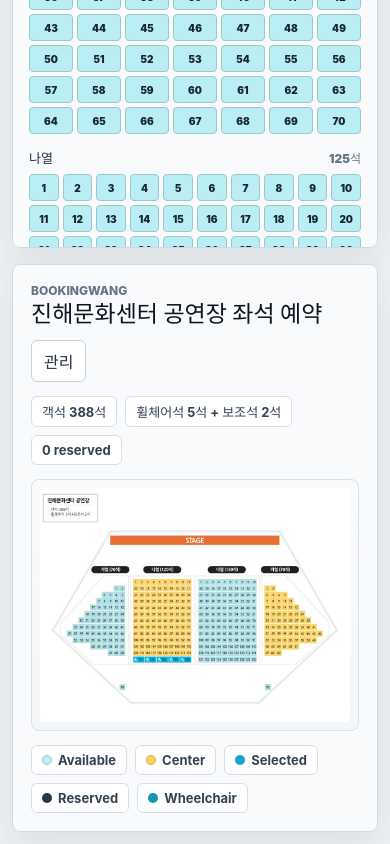
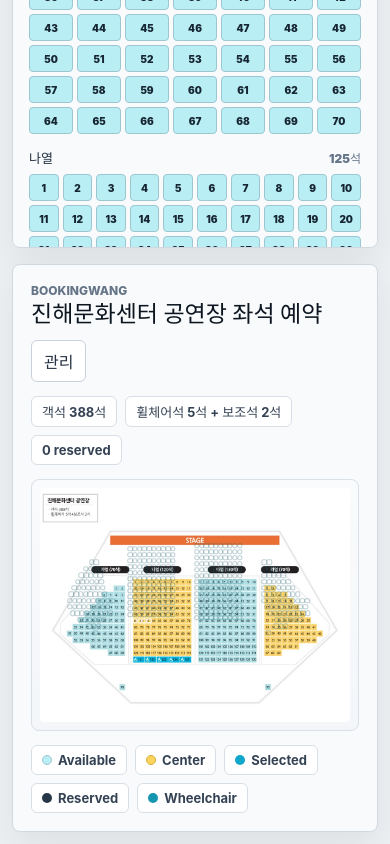
Before and after one commit to binogion-cmd/BookingWang, a React (Vite) app: page / in a window 390 px wide. Shown: the part 415-1259 px from the top of the page. Built offline with nearby package versions, Linux system fonts and the light colour scheme.

Commit message:
Add interactive seat overlay on venue chart

```diff
--- a/src/App.css
+++ b/src/App.css
@@ -128,6 +128,51 @@ h2 {
   margin: 0 auto;
   border-radius: 4px;
   background: #ffffff;
+}
+
+.venue-image-frame {
+  position: relative;
+  width: 100%;
+  max-width: 1120px;
+  margin: 0 auto;
+}
+
+.seat-overlay-layer {
+  position: absolute;
+  inset: 0;
+}
+
+.overlay-seat {
+  position: absolute;
+  width: 1.35%;
+  aspect-ratio: 1;
+  border: 1px solid rgba(8, 79, 95, 0.26);
+  border-radius: 2px;
+  background: rgba(255, 255, 255, 0.02);
+  padding: 0;
+  transform: translate(-50%, -50%);
+}
+
+.overlay-seat:hover {
+  border-color: #ffffff;
+  background: rgba(18, 167, 201, 0.72);
+  box-shadow: 0 0 0 2px rgba(18, 167, 201, 0.28);
+}
+
+.overlay-selected {
+  border-color: #ffffff;
+  background: rgba(18, 167, 201, 0.88);
+  box-shadow: 0 0 0 2px rgba(18, 167, 201, 0.3);
+}
+
+.overlay-reserved {
+  border-color: #ffffff;
+  background: rgba(180, 35, 24, 0.9);
+  box-shadow: 0 0 0 2px rgba(180, 35, 24, 0.24);
+}
+
+.overlay-wheelchair {
+  border-color: #ffffff;
 }
 
 .stage {
@@ -545,6 +590,10 @@ textarea {
     min-width: 0;
   }
 
+  .overlay-seat {
+    width: 1.75%;
+  }
+
   .legend {
     overflow-x: auto;
   }
--- a/src/App.tsx
+++ b/src/App.tsx
@@ -25,6 +25,14 @@ type SeatSection = {
   count: number
   rows: SeatRow[]
   wheelchairSeats?: number[]
+}
+
+type SeatOverlay = {
+  seatId: string
+  label: string
+  x: number
+  y: number
+  wheelchair?: boolean
 }
 
 const STORAGE_KEY = 'bookingwang.reservations.v1'
@@ -80,6 +88,46 @@ const SECTIONS: SeatSection[] = [
   },
   { id: 'DA', name: '다열', className: 'section-center-blue', count: 130, rows: serpentineRows(1, 130, 10) },
   { id: 'RA', name: '라열', className: 'section-right-wing', count: 70, rows: RA_ROWS },
+]
+
+const SECTION_BY_ID = Object.fromEntries(SECTIONS.map((section) => [section.id, section]))
+
+function buildSeatIdBySection(sectionId: string, seat: number) {
+  return `${sectionId}-${seat.toString().padStart(3, '0')}`
+}
+
+function makeOverlaySeat(sectionId: string, seat: number, x: number, y: number): SeatOverlay {
+  const section = SECTION_BY_ID[sectionId]
+  return {
+    seatId: buildSeatIdBySection(sectionId, seat),
+    label: `${section.name} ${seat}번`,
+    x,
+    y,
+    wheelchair: section.wheelchairSeats?.includes(seat) ?? false,
+  }
+}
+
+function makeGridOverlay(sectionId: string, x: number, y: number, dx: number, dy: number): SeatOverlay[] {
+  const section = SECTION_BY_ID[sectionId]
+  return section.rows.flatMap((row, rowIndex) =>
+    row.seats.map((seat, seatIndex) => makeOverlaySeat(sectionId, seat, x + seatIndex * dx, y + rowIndex * dy)),
+  )
+}
+
+function makeWingOverlay(sectionId: string, x: number, y: number, dx: number, dy: number, offsetScale: number): SeatOverlay[] {
+  const section = SECTION_BY_ID[sectionId]
+  return section.rows.flatMap((row, rowIndex) =>
+    row.seats.map((seat, seatIndex) =>
+      makeOverlaySeat(sectionId, seat, x + (row.offset ?? 0) * offsetScale + seatIndex * dx, y + rowIndex * dy),
+    ),
+  )
+}
+
+const OVERLAY_SEATS: SeatOverlay[] = [
+  ...makeWingOverlay('GA', 9.6, 31.8, 1.53, 2.72, 0.09),
+  ...makeGridOverlay('NA', 29.1, 25.9, 1.53, 2.56),
+  ...makeGridOverlay('DA', 50.6, 24.6, 1.53, 2.56),
+  ...makeWingOverlay('RA', 72.4, 31.8, 1.53, 2.72, 0.09),
 ]
 
 function buildSeatId(section: SeatSection, seat: number) {
@@ -251,7 +299,26 @@ function App() {
         </div>
 
         <div className="venue-map" aria-label="seat map">
-          <img className="venue-reference-image" src={seatingChartUrl} alt="진해문화센터 공연장 좌석 배치도" />
+          <div className="venue-image-frame">
+            <img className="venue-reference-image" src={seatingChartUrl} alt="진해문화센터 공연장 좌석 배치도" />
+            <div className="seat-overlay-layer" aria-label="좌석 상태 오버레이">
+              {OVERLAY_SEATS.map((seat) => {
+                const status = seatStatus(seat.seatId)
+                return (
+                  <button
+                    type="button"
+                    key={seat.seatId}
+                    className={`overlay-seat overlay-${status} ${seat.wheelchair ? 'overlay-wheelchair' : ''}`}
+                    style={{ left: `${seat.x}%`, top: `${seat.y}%` }}
+                    onClick={() => selectSeat(seat.seatId)}
+                    aria-pressed={selectedSeat === seat.seatId}
+                    aria-label={`${seat.label} ${status}`}
+                    title={seat.label}
+                  />
+                )
+              })}
+            </div>
+          </div>
         </div>
 
         <div className="legend">
```
